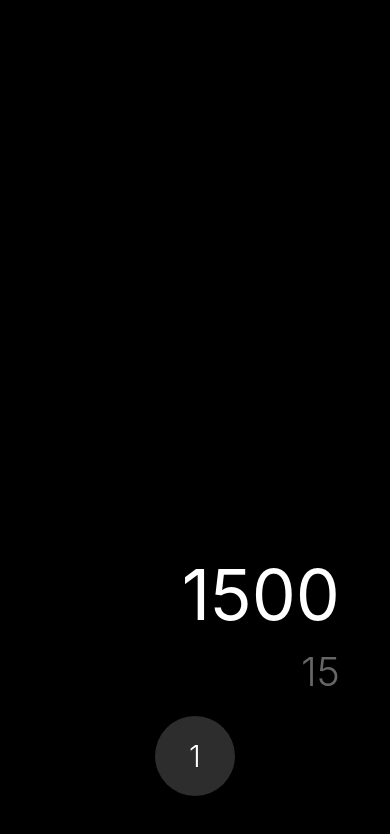
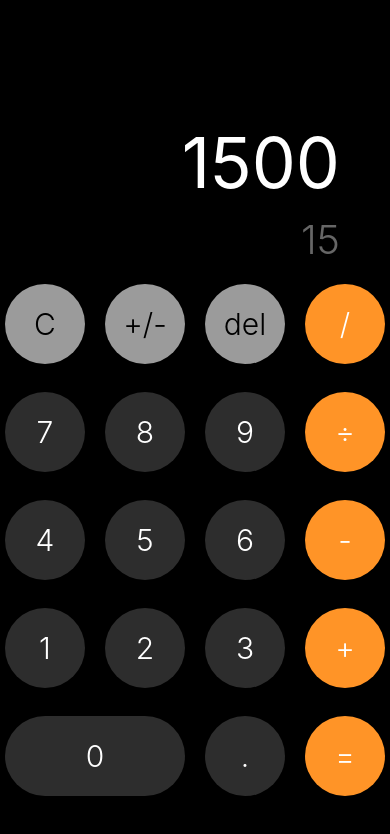
Before and after one commit to xh4rz/03-iosCalculator, a React Native app: screen / in a window 390 px wide. Shown: the top 834 px of the page. Built offline with nearby package versions, Linux system fonts and the light colour scheme.

Commit message:
85. Botón de calculadora

```diff
--- /dev/null
+++ b/src/presentation/components/CalculatorButton.tsx
@@ -0,0 +1,34 @@
+import { Pressable, Text } from 'react-native';
+import { colors, styles } from '../../config/theme/app-theme';
+
+interface Props {
+	label: string;
+	color?: string;
+	doubleSize?: boolean;
+	blackText?: boolean;
+}
+
+export const CalculatorButton = ({
+	label,
+	color = colors.darkGray,
+	doubleSize = false,
+	blackText = false
+}: Props) => {
+	return (
+		<Pressable
+			style={({ pressed }) => ({
+				...styles.button,
+				backgroundColor: color,
+				width: doubleSize ? 180 : 80,
+				opacity: pressed ? 0.8 : 1
+			})}>
+			<Text
+				style={{
+					...styles.buttonText,
+					color: blackText ? 'black' : 'white'
+				}}>
+				{label}
+			</Text>
+		</Pressable>
+	);
+};
--- a/src/presentation/screens/CalculatorScreen.tsx
+++ b/src/presentation/screens/CalculatorScreen.tsx
@@ -1,5 +1,6 @@
-import { Pressable, Text, View } from 'react-native';
-import { styles } from '../../config/theme/app-theme';
+import { Text, View } from 'react-native';
+import { colors, styles } from '../../config/theme/app-theme';
+import { CalculatorButton } from '../components/CalculatorButton';
 
 export const CalculatorScreen = () => {
 	return (
@@ -8,11 +9,34 @@
 				<Text style={styles.mainResult}>1500</Text>
 				<Text style={styles.subResult}>15</Text>
 			</View>
-
 			<View style={styles.row}>
-        <Pressable style={styles.button}>
-          <Text style={styles.buttonText}>1</Text>
-        </Pressable>
+				<CalculatorButton label="C" color={colors.lightGray} blackText />
+				<CalculatorButton label="+/-" color={colors.lightGray} blackText />
+				<CalculatorButton label="del" color={colors.lightGray} blackText />
+				<CalculatorButton label="/" color={colors.orange} />
+			</View>
+			<View style={styles.row}>
+				<CalculatorButton label="7" />
+				<CalculatorButton label="8" />
+				<CalculatorButton label="9" />
+				<CalculatorButton label="÷" color={colors.orange} />
+			</View>
+			<View style={styles.row}>
+				<CalculatorButton label="4" />
+				<CalculatorButton label="5" />
+				<CalculatorButton label="6" />
+				<CalculatorButton label="-" color={colors.orange} />
+			</View>
+			<View style={styles.row}>
+				<CalculatorButton label="1" />
+				<CalculatorButton label="2" />
+				<CalculatorButton label="3" />
+				<CalculatorButton label="+" color={colors.orange} />
+			</View>
+			<View style={styles.row}>
+				<CalculatorButton label="0" doubleSize />
+				<CalculatorButton label="." />
+				<CalculatorButton label="=" color={colors.orange} />
 			</View>
 		</View>
 	);
```
Also changed, not shown: .prettierrc.js, src/config/theme/app-theme.ts (indentation only). Lines whose indentation alone changed are shown as unchanged.
